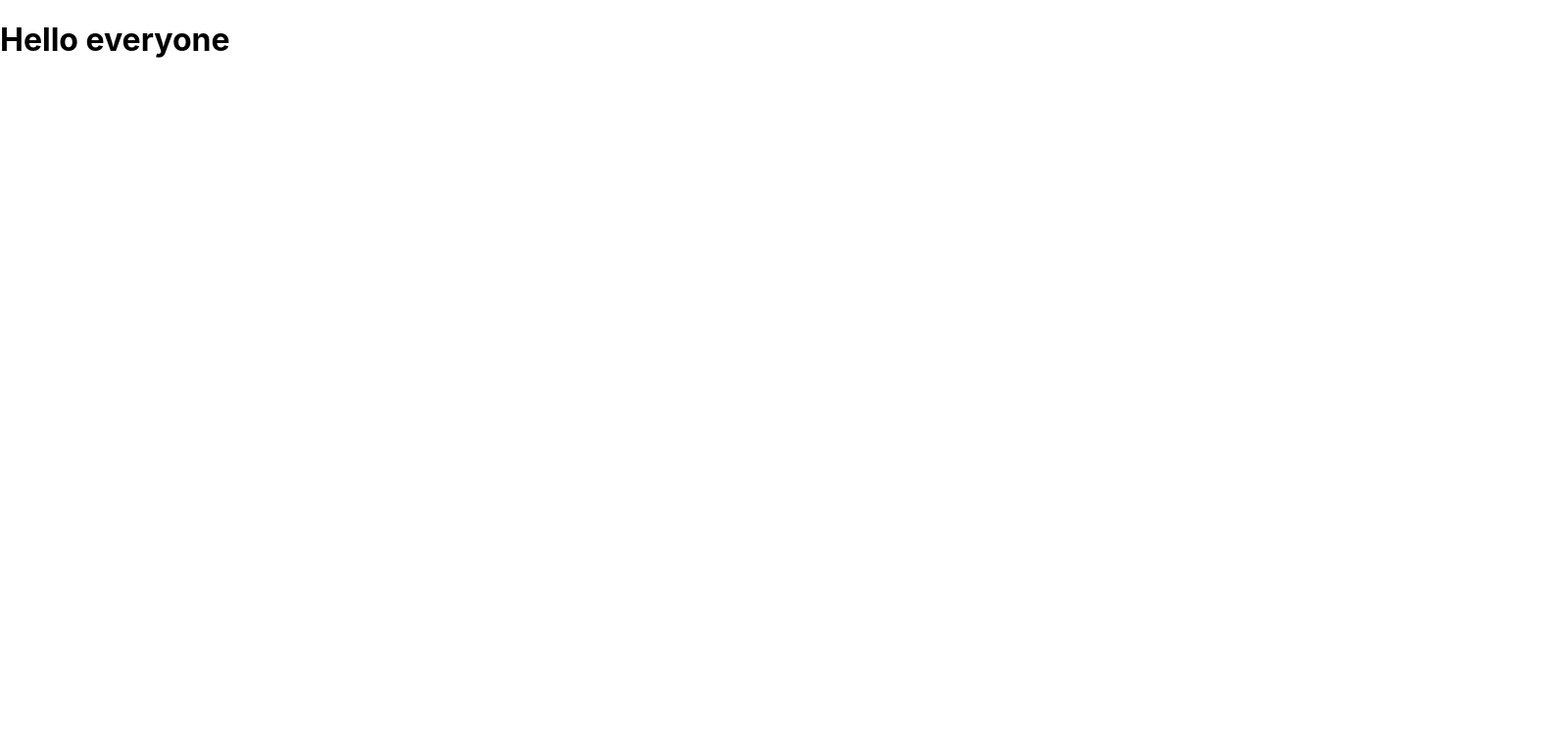
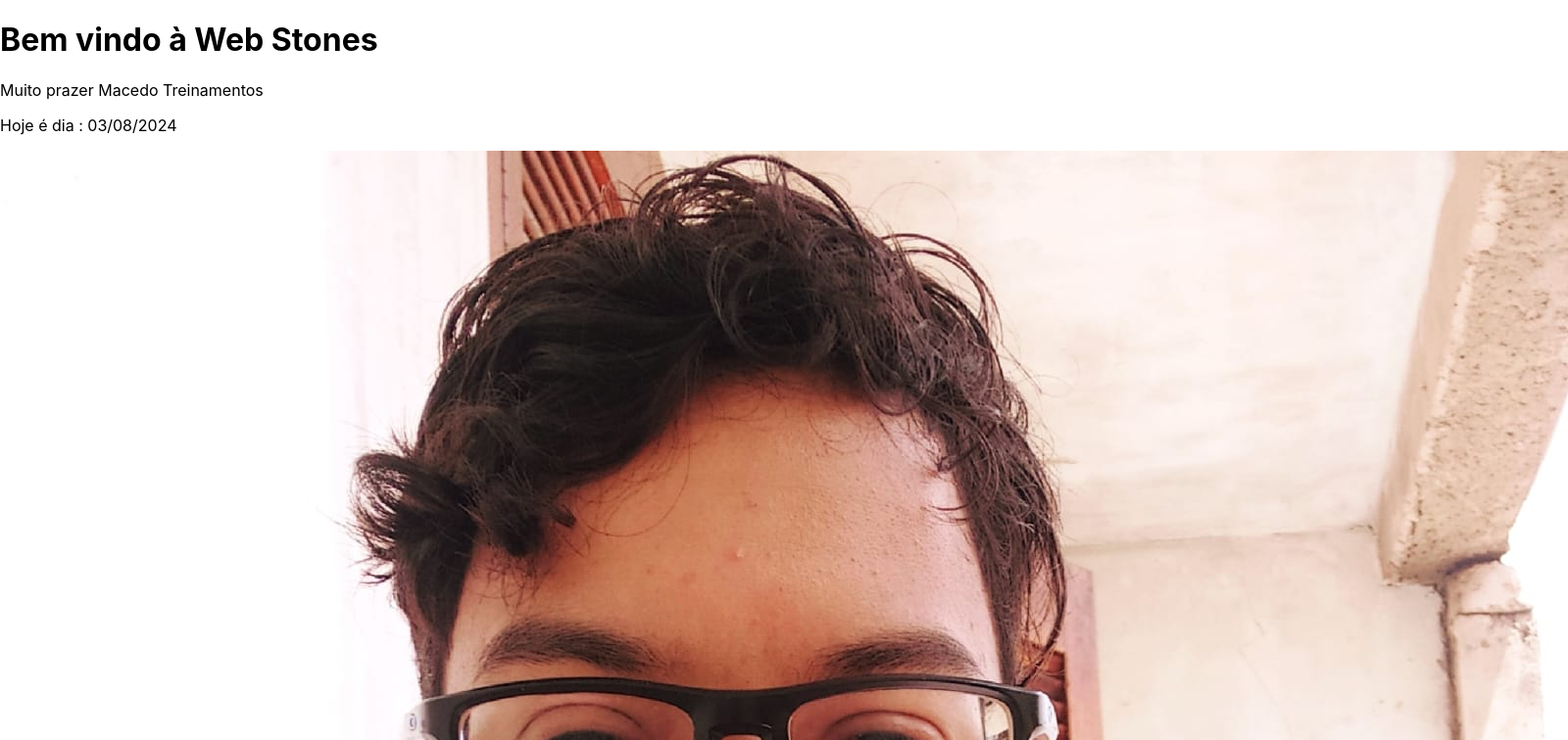
Before and after one commit to joao121gf/react-js, a React (Create React App) app in the folder app01/app01/: page / in a window 1280 px wide. Shown: the top 756 px of the page at 98% size, 1600 px wide, since content can reach past the window. Built offline with nearby package versions, Linux system fonts and the light colour scheme.

Commit message:
react files update

```diff
--- a/app01/app01/src/App.js
+++ b/app01/app01/src/App.js
@@ -1,13 +1,20 @@
 import React from "react";
+import Eu from "./componentes/imgs/eu.jpeg";
+import Anuncio from "./componentes/imgs/anuncio.png";
 
 export default function App() {
+  const agency = "Web Stones";
+  const client = "Macedo Treinamentos";
+  const data = () => {
+    return "03/08/2024";
+  };
   return (
     <>
-      <h1>Hello everyone</h1>
-      <p></p>
-      <style>
-
-      </style>
+      <h1>{"Bem vindo à " + agency}</h1>
+      <p>{"Muito prazer " + client}</p>
+      <p>{"Hoje é dia : " + data()}</p>
+      <img src={Eu} alt="Eu" />
+      <img src={Anuncio} alt="Anuncio " />
     </>
   );
 }
```
Also changed, not shown: app01/app01/src/componentes/imgs/anuncio.png (added), app01/app01/src/componentes/imgs/eu.jpeg (added).
